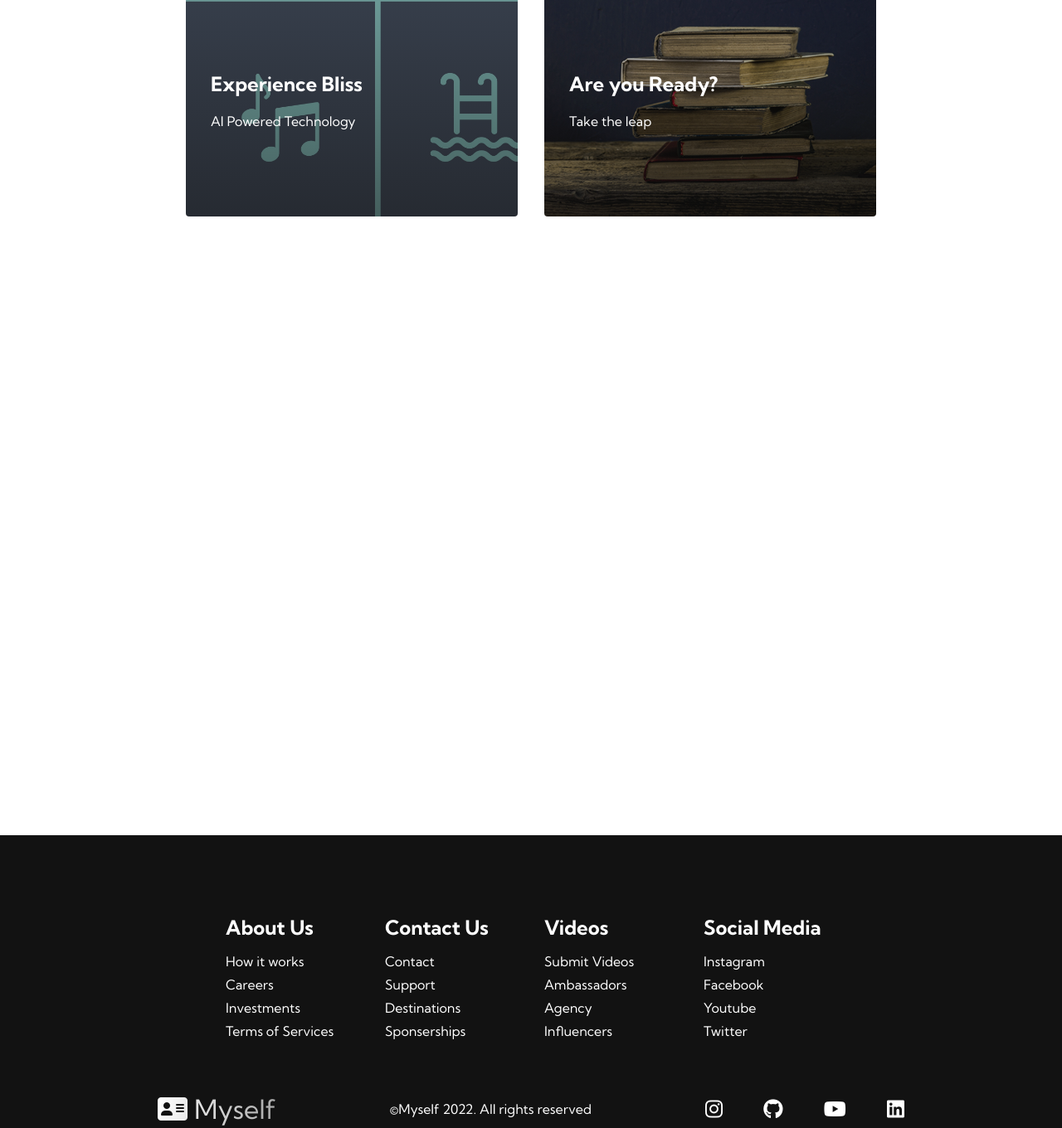
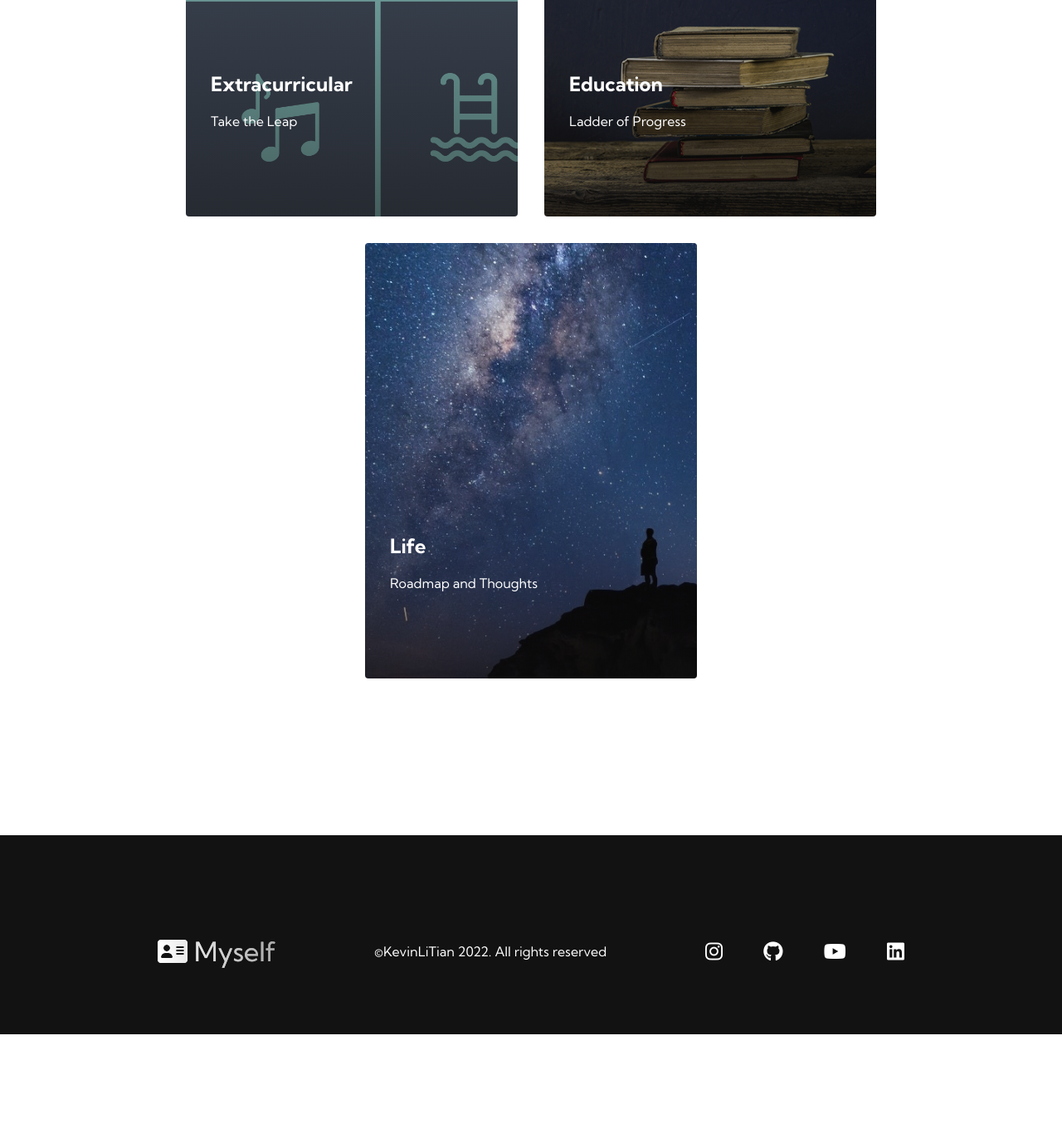
Before and after one commit to KevinLiTian/MyWebsite, a plain HTML site: page projects.html in a window 1280 px wide. Shown: the part 1273-2633 px from the top of the page at 83% size. After the commit the page ends 2520 px from the top, so only its background shows below. Drawn offline with Linux system fonts and the light colour scheme; a script that the page names is missing.

Commit message:
Updated other pages

```diff
--- a/projects.html
+++ b/projects.html
@@ -24,7 +24,9 @@
     <!-- Navbar section -->
     <nav class="navbar">
       <div class="navbar_container">
-        <a href="/" id="navbar_logo"> <i class="fas fa-gem"></i> NEXT </a>
+        <div id="navbar_logo">
+          <i class="fa-solid fa-address-card"></i> Myself
+        </div>
         <div class="navbar_toggle" id="mobile-menu">
           <span class="bar"></span>
           <span class="bar"></span>
@@ -51,81 +53,51 @@
     <div class="main">
       <div class="main_container">
         <div class="main_content">
-          <h1>Products</h1>
-          <h2>TECHNOLOGY</h2>
-          <p>See what makes us different.</p>
+          <h1>Projects</h1>
+          <h2>Tian Li</h2>
+          <p>See what makes me different.</p>
           <button class="main_btn">
-            <a href="/">Get Started</a>
+            <a href="#jump2service">Get Started</a>
           </button>
         </div>
         <div class="main_img--container">
           <!-- Picture from unDraw.co -->
-          <img src="images/pic2.jpg" alt="pic" id="main_img" />
+          <img src="images/myphoto.jpg" alt="pic" id="main_img" />
         </div>
       </div>
     </div>
 
     <!-- Service section -->
-    <div class="services">
-      <h1>See what the hype is about</h1>
+    <div class="services" , id="jump2service">
+      <h1>About ME</h1>
       <div class="services_container">
         <div class="services_card">
-          <h2>Experience Bliss</h2>
-          <p>AI Powered Technology</p>
-          <button>Get Started</button>
+          <h2>Extracurricular</h2>
+          <p>Take the Leap</p>
         </div>
         <div class="services_card">
-          <h2>Are you Ready?</h2>
-          <p>Take the leap</p>
-          <button>Get Started</button>
+          <h2>Education</h2>
+          <p>Ladder of Progress</p>
+        </div>
+        <div class="services_card">
+          <h2>Life</h2>
+          <p>Roadmap and Thoughts</p>
         </div>
       </div>
     </div>
 
     <!-- Footer Section-->
     <div class="footer_container">
-      <div class="footer_links">
-        <div class="footer_link--wrapper">
-          <div class="footer_link--items">
-            <h2>About Us</h2>
-            <a href="/">How it works</a>
-            <a href="/">Careers</a>
-            <a href="/">Investments</a>
-            <a href="/">Terms of Services</a>
-          </div>
-          <div class="footer_link--items">
-            <h2>Contact Us</h2>
-            <a href="/">Contact</a>
-            <a href="/">Support</a>
-            <a href="/">Destinations</a>
-            <a href="/">Sponserships</a>
-          </div>
-        </div>
-        <div class="footer_link--wrapper">
-          <div class="footer_link--items">
-            <h2>Videos</h2>
-            <a href="/">Submit Videos</a>
-            <a href="/">Ambassadors</a>
-            <a href="/">Agency</a>
-            <a href="/">Influencers</a>
-          </div>
-          <div class="footer_link--items">
-            <h2>Social Media</h2>
-            <a href="/">Instagram</a>
-            <a href="/">Facebook</a>
-            <a href="/">Youtube</a>
-            <a href="/">Twitter</a>
-          </div>
-        </div>
-      </div>
       <div class="social_media">
         <div class="social_media--wrap">
           <div class="footer_logo">
             <div id="footer_logo">
-              <i class="fa-solid fa-address-card"></i> Myself
+              <div id="footer_logo">
+                <i class="fa-solid fa-address-card"></i> Myself
+              </div>
             </div>
           </div>
-          <p class="website_rights">©Myself 2022. All rights reserved</p>
+          <p class="website_rights">©KevinLiTian 2022. All rights reserved</p>
           <div class="social_icons">
             <a
               href="https://www.instagram.com/kevinl1106/"
```
Also changed, not shown: contact.html (+22 -50 lines), experience.html (+22 -50 lines).
